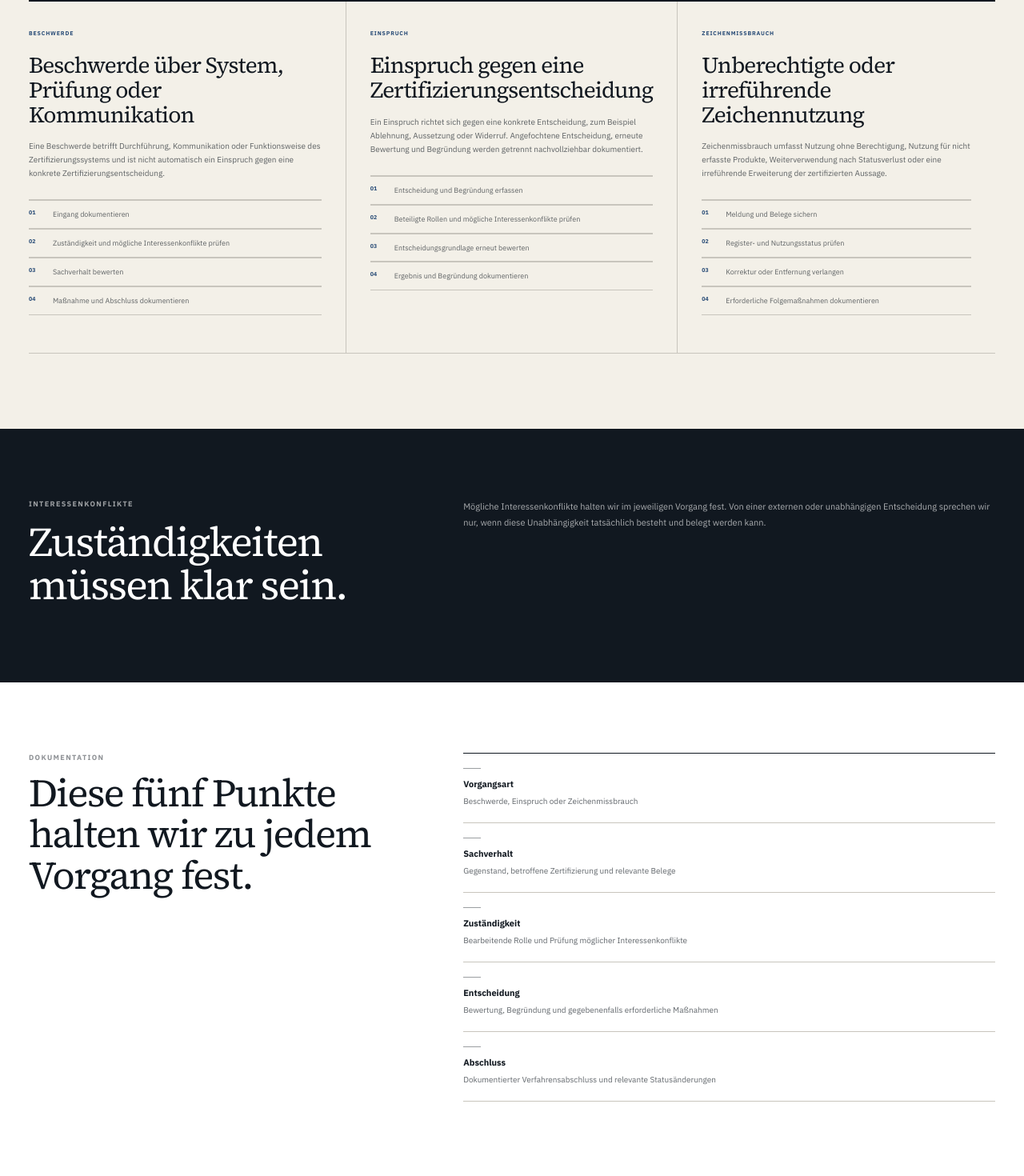
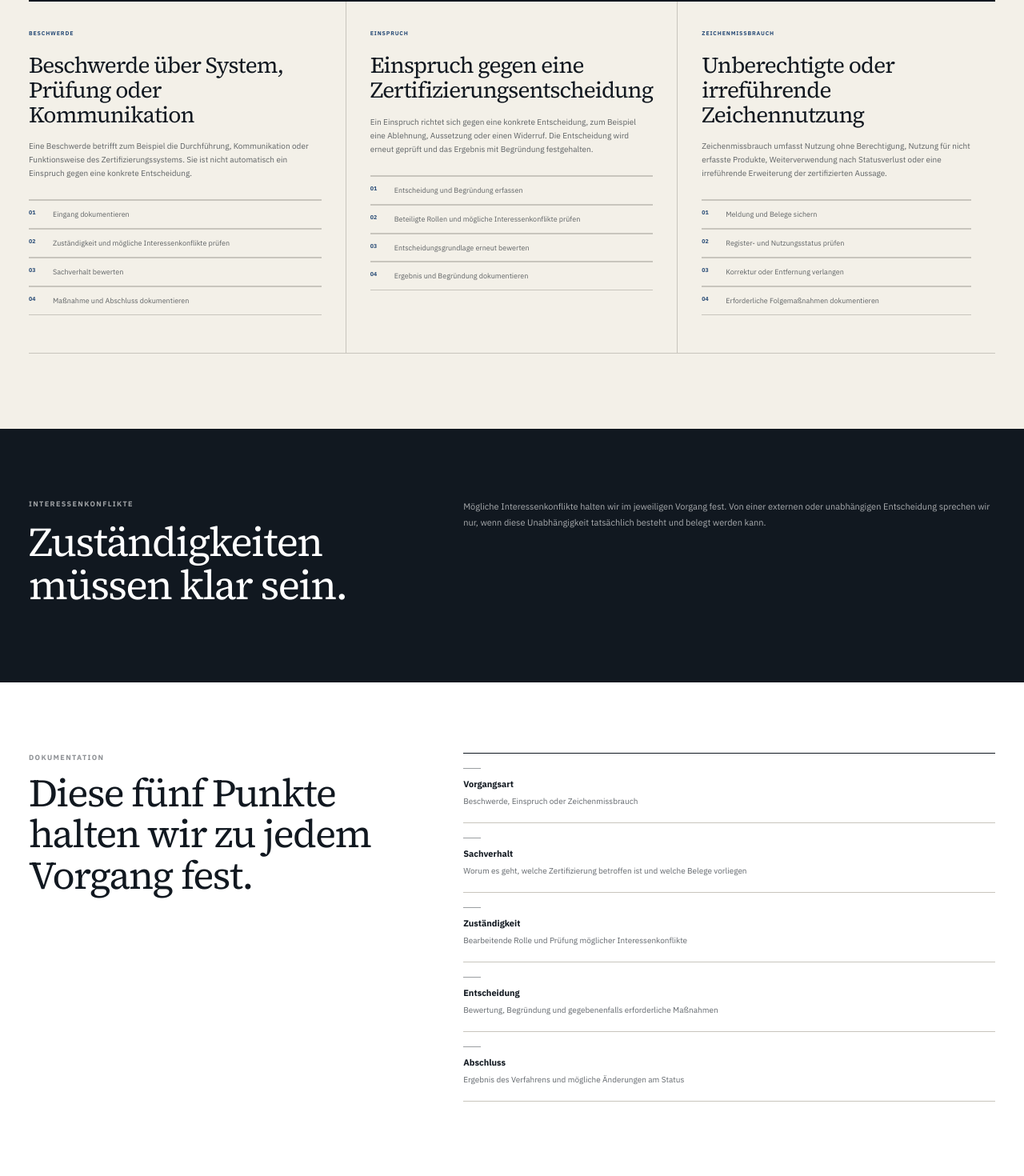
Before and after one commit to dennis-glaser-coder/human-certification-web, a Next.js app: page /verfahren in a window 1280 px wide. Shown: the part 871-2341 px from the top of the page at 80% size. Built offline with nearby package versions, Linux system fonts and the light colour scheme.

Commit message:
Finish procedure copy cleanup

```diff
--- a/src/app/verfahren/page.js
+++ b/src/app/verfahren/page.js
@@ -14,14 +14,14 @@ const procedures = [
     code: '01',
     type: 'BESCHWERDE',
     title: 'Beschwerde über System, Prüfung oder Kommunikation',
-    copy: 'Eine Beschwerde betrifft Durchführung, Kommunikation oder Funktionsweise des Zertifizierungssystems und ist nicht automatisch ein Einspruch gegen eine konkrete Zertifizierungsentscheidung.',
+    copy: 'Eine Beschwerde betrifft zum Beispiel die Durchführung, Kommunikation oder Funktionsweise des Zertifizierungssystems. Sie ist nicht automatisch ein Einspruch gegen eine konkrete Entscheidung.',
     steps: ['Eingang dokumentieren', 'Zuständigkeit und mögliche Interessenkonflikte prüfen', 'Sachverhalt bewerten', 'Maßnahme und Abschluss dokumentieren'],
   },
   {
     code: '02',
     type: 'EINSPRUCH',
     title: 'Einspruch gegen eine Zertifizierungsentscheidung',
-    copy: 'Ein Einspruch richtet sich gegen eine konkrete Entscheidung, zum Beispiel Ablehnung, Aussetzung oder Widerruf. Angefochtene Entscheidung, erneute Bewertung und Begründung werden getrennt nachvollziehbar dokumentiert.',
+    copy: 'Ein Einspruch richtet sich gegen eine konkrete Entscheidung, zum Beispiel eine Ablehnung, Aussetzung oder einen Widerruf. Die Entscheidung wird erneut geprüft und das Ergebnis mit Begründung festgehalten.',
     steps: ['Entscheidung und Begründung erfassen', 'Beteiligte Rollen und mögliche Interessenkonflikte prüfen', 'Entscheidungsgrundlage erneut bewerten', 'Ergebnis und Begründung dokumentieren'],
   },
   {
@@ -35,10 +35,10 @@ const procedures = [
 
 const recordFields = [
   ['Vorgangsart', 'Beschwerde, Einspruch oder Zeichenmissbrauch'],
-  ['Sachverhalt', 'Gegenstand, betroffene Zertifizierung und relevante Belege'],
+  ['Sachverhalt', 'Worum es geht, welche Zertifizierung betroffen ist und welche Belege vorliegen'],
   ['Zuständigkeit', 'Bearbeitende Rolle und Prüfung möglicher Interessenkonflikte'],
   ['Entscheidung', 'Bewertung, Begründung und gegebenenfalls erforderliche Maßnahmen'],
-  ['Abschluss', 'Dokumentierter Verfahrensabschluss und relevante Statusänderungen'],
+  ['Abschluss', 'Ergebnis des Verfahrens und mögliche Änderungen am Status'],
 ];
 
 export default function ProceduresPage() {
```
